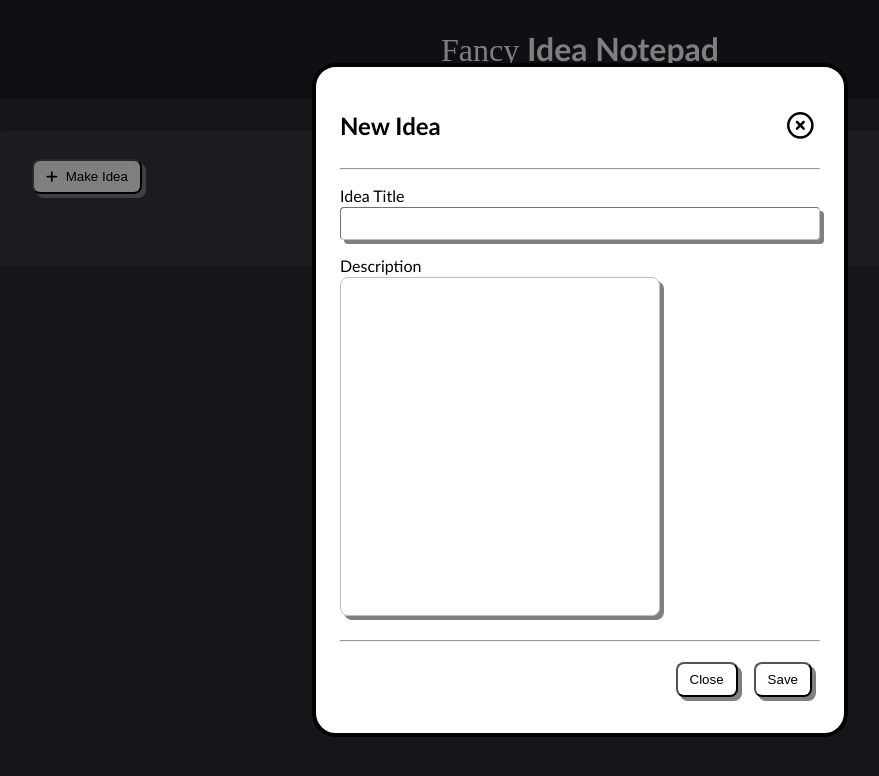
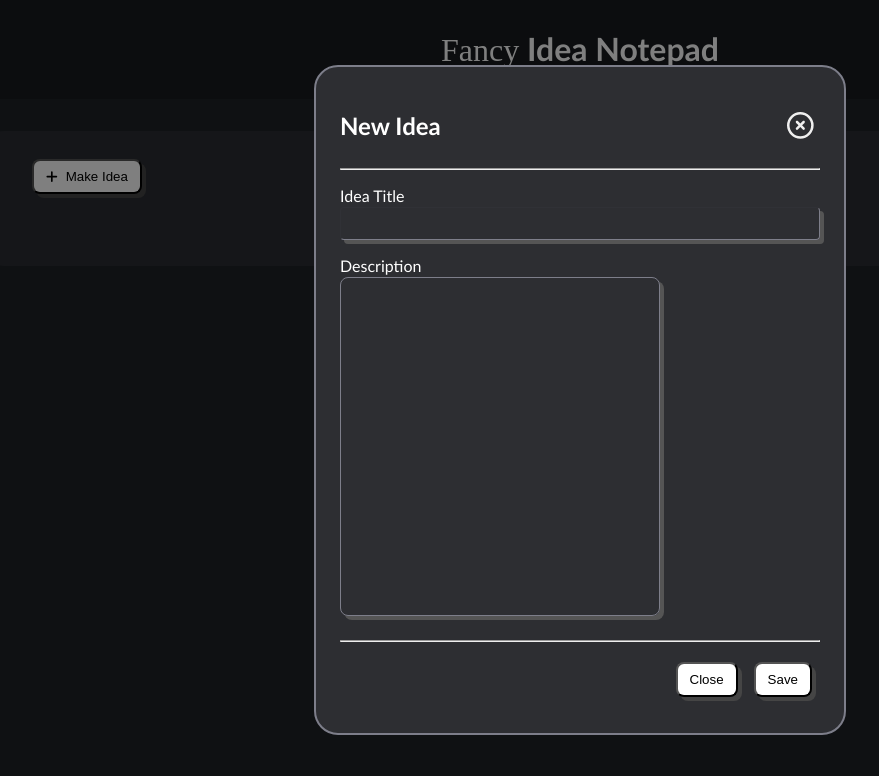
Before and after one commit to LucasNWilliams/IdeasNotepad, a Vue app in the folder Ideas-Notepad/: page / in a window 1280 px wide. Both pictures are taken after a click on the button "Make Idea". Shown: the top 776 px of the page, without its empty margins (60-939 px from the left). Built offline with nearby package versions, Linux system fonts and the light colour scheme; the HTML template or start-up script is replaced by a standard one.

Commit message:
Enhances dark mode and UI aesthetics
Improves dark mode theme with refined background colors, shadow adjustments, and text color enhancements for better readability and visual appeal.
Also adds a default color to FontAwesome icons.

```diff
--- a/Ideas-Notepad/src/AppLayout.vue
+++ b/Ideas-Notepad/src/AppLayout.vue
@@ -16,10 +16,14 @@ const settings = ref<ISettings>({
 } as ISettings)
 
 const darkMode = {
-  mainBackground: '#282c34',
+  mainBackground: '#1f2227',
+  dialogBackground: '#2d2e32',
   textColor: '#ffffff',
-  inputBorderColor: '#bdbfcd',
-  backgroundColorMix: '#ffffff'
+  inputBorderColor: '#7d7e8a',
+  inputShadowColor: '#555555',
+  defaultShadowColor: '#454545',
+  backgroundColorMix: '#dfdfdf',
+  headerBackgroundColorMix: '#121317'
 }
 
 const lightMode = {
@@ -32,9 +36,13 @@ const lightMode = {
 const setColorModeVariables = (darkModeValue: boolean) => {
   if (darkModeValue) {
     root.value.style.setProperty('--main-background-color', darkMode.mainBackground)
+    root.value.style.setProperty('--dialog-background-color', darkMode.dialogBackground)
     root.value.style.setProperty('--main-text-color', darkMode.textColor)
     root.value.style.setProperty('--input-border-color', darkMode.inputBorderColor)
+    root.value.style.setProperty('--input-shadow-color', darkMode.inputShadowColor)
+    root.value.style.setProperty('--default-shadow-color', darkMode.defaultShadowColor)
     root.value.style.setProperty('--background-color-mix', darkMode.backgroundColorMix)
+    root.value.style.setProperty('--header-background-color-mix', darkMode.headerBackgroundColorMix)
   } else {
     root.value.style.setProperty('--main-background-color', lightMode.mainBackground)
     root.value.style.setProperty('--main-text-color', lightMode.textColor)
--- a/Ideas-Notepad/src/assets/main.scss
+++ b/Ideas-Notepad/src/assets/main.scss
@@ -5,11 +5,15 @@
   --background-color-mix: white;
   --header-background-color-mix: #14161b;
 
+  --dialog-background-color: #000000;
+
   //--main-background-color-light: #c2c9da;
   //--main-text-color-light: #black;
 
   --input-border-width: 1px;
   --input-border-color: #bdbfcd;
+  --input-shadow-color: grey;
+  --default-shadow-color: #000000;
 
   body {
 
--- a/Ideas-Notepad/src/components/IdeaCard.vue
+++ b/Ideas-Notepad/src/components/IdeaCard.vue
@@ -57,7 +57,6 @@ const onClick = () => {
 
   .idea-description {
     textarea {
-      background-color: var(--description-background-color);
       border-radius: .5rem;
       padding: 1rem 1rem;
       max-height: calc(var(--idea-card-max-height) - 8.25rem);
@@ -70,7 +69,7 @@ const onClick = () => {
 
   /* TODO decide if I actually want to have the buttons hidden */
   --card-background-color-hover: color-mix(in oklab, var(--card-background-color) 80%, var(--main-background-color));
-  --card-description-background-color-hover: color-mix(in oklab, var(--description-background-color) 80%, var(--card-background-color-hover));
+  --card-description-background-color-hover: color-mix(in oklab, var(--description-background-color) 61%, var(--card-background-color-hover));
 
   &:hover {
     background-color: var(--card-background-color-hover);
@@ -83,7 +82,7 @@ const onClick = () => {
       textarea {
         background-color: var(--card-description-background-color-hover)
       }
-      }
+    }
   }
 
 }
--- a/Ideas-Notepad/src/components/NewIdeaDialog.vue
+++ b/Ideas-Notepad/src/components/NewIdeaDialog.vue
@@ -48,7 +48,7 @@ const saveDialog = () => {
 
 </script>
 
-<style scoped lang="scss">
+<style lang="scss">
 dialog {
   --dialog-min-height: 30rem;
 
--- a/Ideas-Notepad/src/components/common/Button.vue
+++ b/Ideas-Notepad/src/components/common/Button.vue
@@ -3,7 +3,10 @@
           class="button-icon-only"
           @click="onClick">
     <slot>
-        <FontAwesomeIcon :icon="icon" :size="iconSize"/>
+        <FontAwesomeIcon :icon="icon"
+                         :size="iconSize"
+                         :inverse
+                         class="font-awesome-icon"/>
     </slot>
   </button>
 
@@ -11,7 +14,9 @@
           class="button-body"
           @click="onClick">
     <template v-if="icon != null">
-      <FontAwesomeIcon :icon="icon" :size="iconSize"/>
+      <FontAwesomeIcon :icon="icon"
+                       :size="iconSize"
+                       :inverse/>
     </template>
     <slot>
       <template v-if="label != null">
@@ -34,11 +39,13 @@ interface IButtonProps {
   icon?: typeof FALibraryIcons | IconDefinition
   iconOnly?: boolean
   iconSize?: iconSizes
+  inverse?: boolean
 }
 
 const props = withDefaults(defineProps<IButtonProps>(), {
   iconOnly: false,
-  iconSize: '1x',
+  iconSize: 'x',
+  inverse: false
 })
 const emit = defineEmits(['click'])
 
@@ -49,6 +56,10 @@ const onClick = (e: Event) => {
 </script>
 
 <style scoped lang="scss">
+.font-awesome-icon {
+  color: #efefef;
+}
+
 .button-body {
   display: flex;
   flex-direction: row;
@@ -59,7 +70,7 @@ const onClick = (e: Event) => {
   cursor: pointer;
   background: #ffffff;
   border-radius: .5rem;
-  box-shadow: grey 4px 4px;
+  box-shadow: var(--default-shadow-color) 4px 4px;
 
   &:hover {
     background: #d8d8d8;
@@ -68,6 +79,7 @@ const onClick = (e: Event) => {
 }
 
 .button-icon-only {
+
   background-color: transparent;
   border-color:transparent;
   border-radius: 50%;
@@ -77,7 +89,7 @@ const onClick = (e: Event) => {
   padding-inline-end: 0;
 
   &:hover {
-    background: #dfdfdf;
+    background: rgba(30, 30, 30, 0.7);
     transition: .4s;
   }
 
--- a/Ideas-Notepad/src/components/common/Card.vue
+++ b/Ideas-Notepad/src/components/common/Card.vue
@@ -25,8 +25,8 @@ const props = defineProps<ICardProps>()
 
 <style lang="scss">
 .idea-card {
-  --card-background-color: color-mix(in oklab, var(--main-background-color) 85%, var(--background-color-mix));
-  --description-background-color: color-mix(in oklab, var(--main-background-color) 75%, var(--background-color-mix));
+  --card-background-color: color-mix(in oklab, var(--main-background-color) 83%, var(--background-color-mix));
+  --description-background-color: color-mix(in oklab, var(--main-background-color) 74%, var(--background-color-mix));
 
   --idea-card-height: 20rem;
   --idea-card-max-height: 30rem;
@@ -38,6 +38,7 @@ const props = defineProps<ICardProps>()
   background-color: var(--card-background-color);
   border-radius: 1rem;
   padding: .5rem 1.5rem;
+  box-shadow: var(--default-shadow-color) 6px 6px;
 
   display: flex;
   flex-direction: column;
--- a/Ideas-Notepad/src/components/common/Dialog.vue
+++ b/Ideas-Notepad/src/components/common/Dialog.vue
@@ -8,6 +8,7 @@
         <Button :icon="FALibraryIcons.faCircleXmark"
                 icon-size="2x"
                 icon-only
+                inverse
                 @click="closeDialog"/>
       </div>
     </header>
@@ -47,7 +48,7 @@ const closeDialog = () => {
 
 </script>
 
-<style scoped lang="scss">
+<style lang="scss">
 dialog::backdrop {
   background: black;
   opacity: .5;
@@ -56,7 +57,10 @@ dialog::backdrop {
 .base-dialog {
   padding: 1.5rem;
   border-radius: 1.5rem;
-  border-width: 4px;
+  border-width: 2px;
+  border-color: var(--input-border-color);
+  background: var(--dialog-background-color);
+  color: var(--main-text-color);
 
   header {
     display: flex;
--- a/Ideas-Notepad/src/components/common/TextArea.vue
+++ b/Ideas-Notepad/src/components/common/TextArea.vue
@@ -91,7 +91,8 @@ onMounted(() => {
     border-radius: .5rem;
     border-color: var(--input-border-color);
     height: 100%;
-    box-shadow: grey 4px 4px;
+    box-shadow: var(--input-shadow-color) 4px 4px;
+    background-color: var(--description-background-color);
   }
 }
 </style>
--- a/Ideas-Notepad/src/components/common/TextInput.vue
+++ b/Ideas-Notepad/src/components/common/TextInput.vue
@@ -80,7 +80,8 @@ const onEnter = (e: Event) => {
     border-radius: .25rem;
     border-width: var(--input-border-width);
     border-color: var(--input-border-color);
-    box-shadow: grey 4px 4px
+    box-shadow: var(--input-shadow-color) 4px 4px;
+    background-color: var(--description-background-color);
   }
 }
 </style>
```
